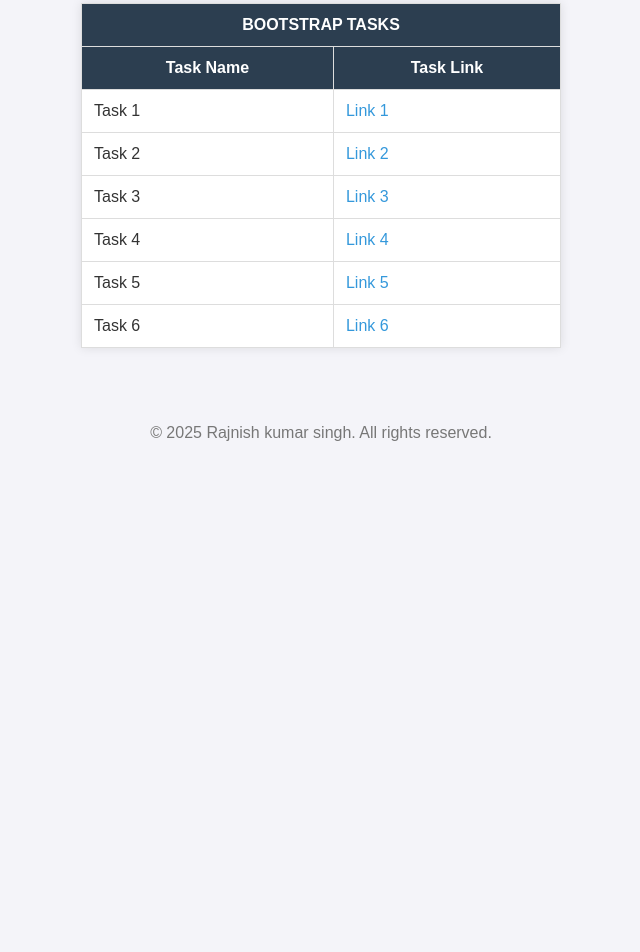
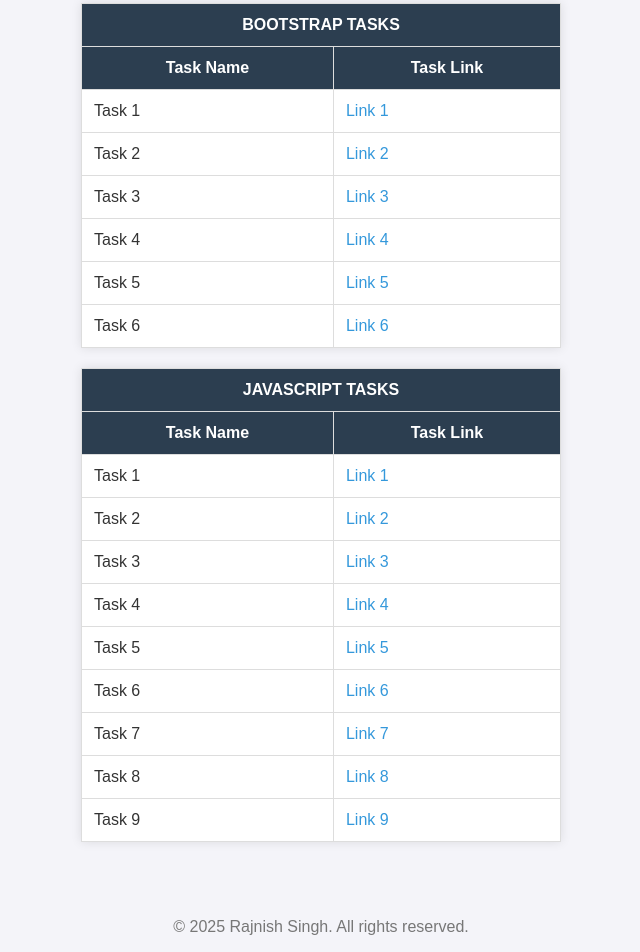
Before and after one commit to rajnishsingh777/MERN-Internship-Assignment-1, a plain HTML site: page index.html in a window 1280 px wide. Shown: the part 900-1852 px from the top of the page, without its empty margins (319-959 px from the left). Before the commit the page ends 1358 px from the top, so only its background shows below. Drawn offline with Linux system fonts and the light colour scheme.

Commit message:
Update index.html

```diff
--- a/index.html
+++ b/index.html
@@ -59,7 +59,7 @@
 <body>
     <header>
         <h1>MERN Internship Assignment 1</h1>
-        <h2>Name: RAJNISH KUMAR SINGH</h2>
+        <h2>Name: Rajnish Singh</h2>
         <h2>Registration No: 22BSA10063</h2>
     </header>
 
@@ -177,10 +177,60 @@
                 </tr>
             </tbody>
         </table>
+
+        <table>
+            <thead>
+                <tr>
+                    <th colspan="2">JAVASCRIPT TASKS</th>
+                </tr>
+                <tr>
+                    <th>Task Name</th>
+                    <th>Task Link</th>
+                </tr>
+            </thead>
+            <tbody>
+                <tr>
+                    <td>Task 1</td>
+                    <td><a href="./JS/task1.html" target="_blank">Link 1</a></td>
+                </tr>
+                <tr>
+                    <td>Task 2</td>
+                    <td><a href="./JS/task2.html" target="_blank">Link 2</a></td>
+                </tr>
+                <tr>
+                    <td>Task 3</td>
+                    <td><a href="./JS/task3.html" target="_blank">Link 3</a></td>
+                </tr>
+                <tr>
+                    <td>Task 4</td>
+                    <td><a href="./JS/task4.html" target="_blank">Link 4</a></td>
+                </tr>
+                <tr>
+                    <td>Task 5</td>
+                    <td><a href="./JS/task5.html" target="_blank">Link 5</a></td>
+                </tr>
+                <tr>
+                    <td>Task 6</td>
+                    <td><a href="./JS/task6.html" target="_blank">Link 6</a></td>
+                </tr>
+                <tr>
+                    <td>Task 7</td>
+                    <td><a href="./JS/task7.html" target="_blank">Link 7</a></td>
+                </tr>
+                <tr>
+                    <td>Task 8</td>
+                    <td><a href="./JS/task8.html" target="_blank">Link 8</a></td>
+                </tr>
+                <tr>
+                    <td>Task 9</td>
+                    <td><a href="./JS/Task9/index.html" target="_blank">Link 9</a></td>
+                </tr>
+            </tbody>
+        </table>
     </main>
 
     <footer>
-        <p>&copy; 2025 Rajnish kumar singh. All rights reserved.</p>
+        <p>&copy; 2025 Rajnish Singh. All rights reserved.</p>
     </footer>
 </body>
 </html>
```
